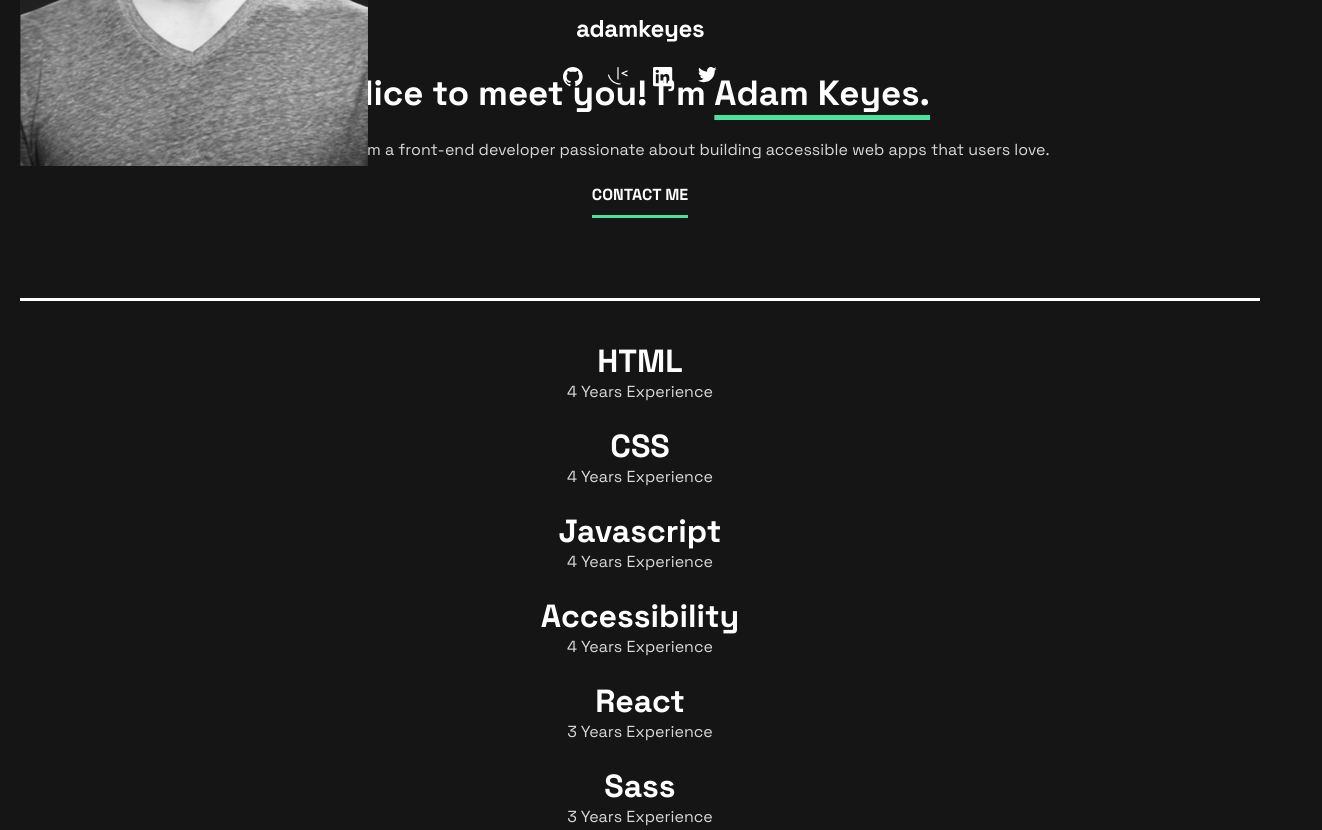
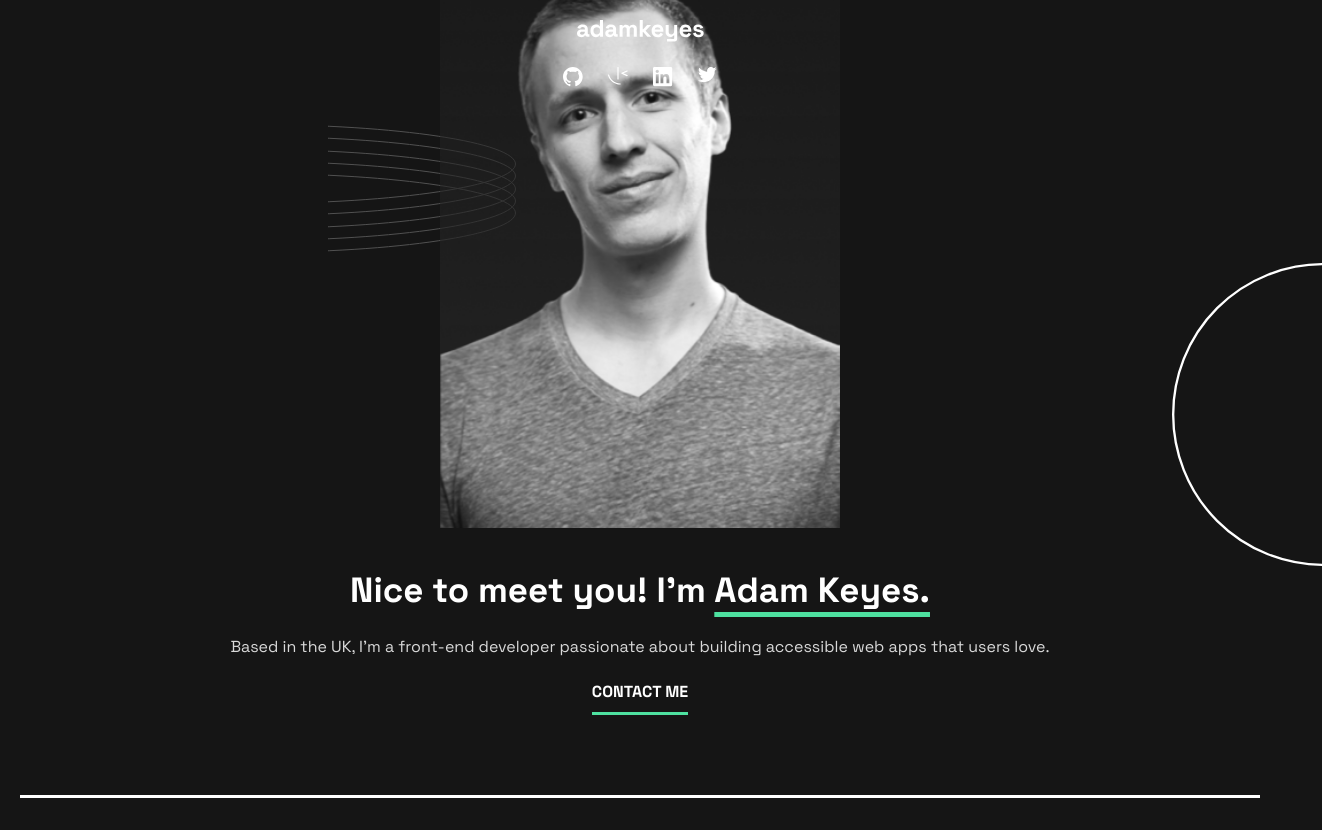
Before and after one commit to EstebanTimoteo/portafolio, a website built with Vite: page index.html in a window 1280 px wide. Shown: the top 830 px of the page, 1322 px wide, since content can reach past the window. Built offline with nearby package versions, Linux system fonts and the light colour scheme.

Commit message:
posicionamiento corregido de imagen de hombre

```diff
--- a/src/sass/pages/_home.scss
+++ b/src/sass/pages/_home.scss
@@ -1,27 +1,39 @@
 main {
   section.primera_seccion {
+
+    display: flex;
+    flex-direction: column;
+    align-items: center;
+    width: 100%;
+    position: relative;
+
     img.hombre_mobile {
-      margin-top: -50%;
+      width: 80%;
+      margin-top: -30%;
       z-index: 9;
       position: relative;
+      max-width: 400px;
     }
 
     img.elipses {
-      position: relative;
-      top: -470px;
-      right: 20px;
+      position: absolute;
+      top: 15%;
+      right: 60%;
       z-index: 8;
     }
 
     img.circulo {
-      position: relative;
-      top: -290px;
-      right: -100px;
-      z-index: 8;
+      position: absolute;
+      top: 35%;
+      right: -5%;
+      width: 20%;
+      max-width: 150px;
+      z-index: 9;
+
     }
 
     div.presentacion {
-      margin-top: -100px;
+      margin-top: 40px;
 
       h1 {
         font-size: 35px;
```
